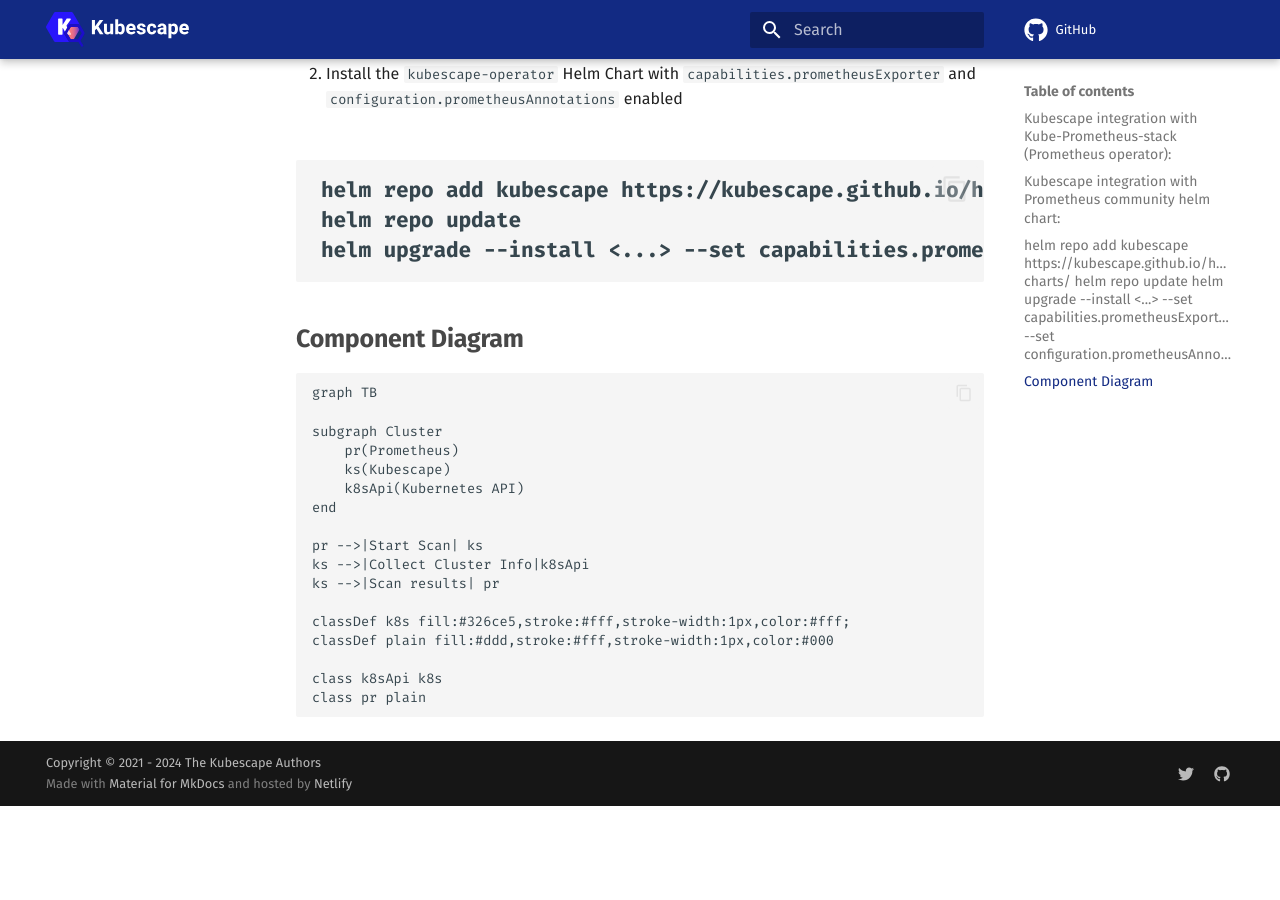
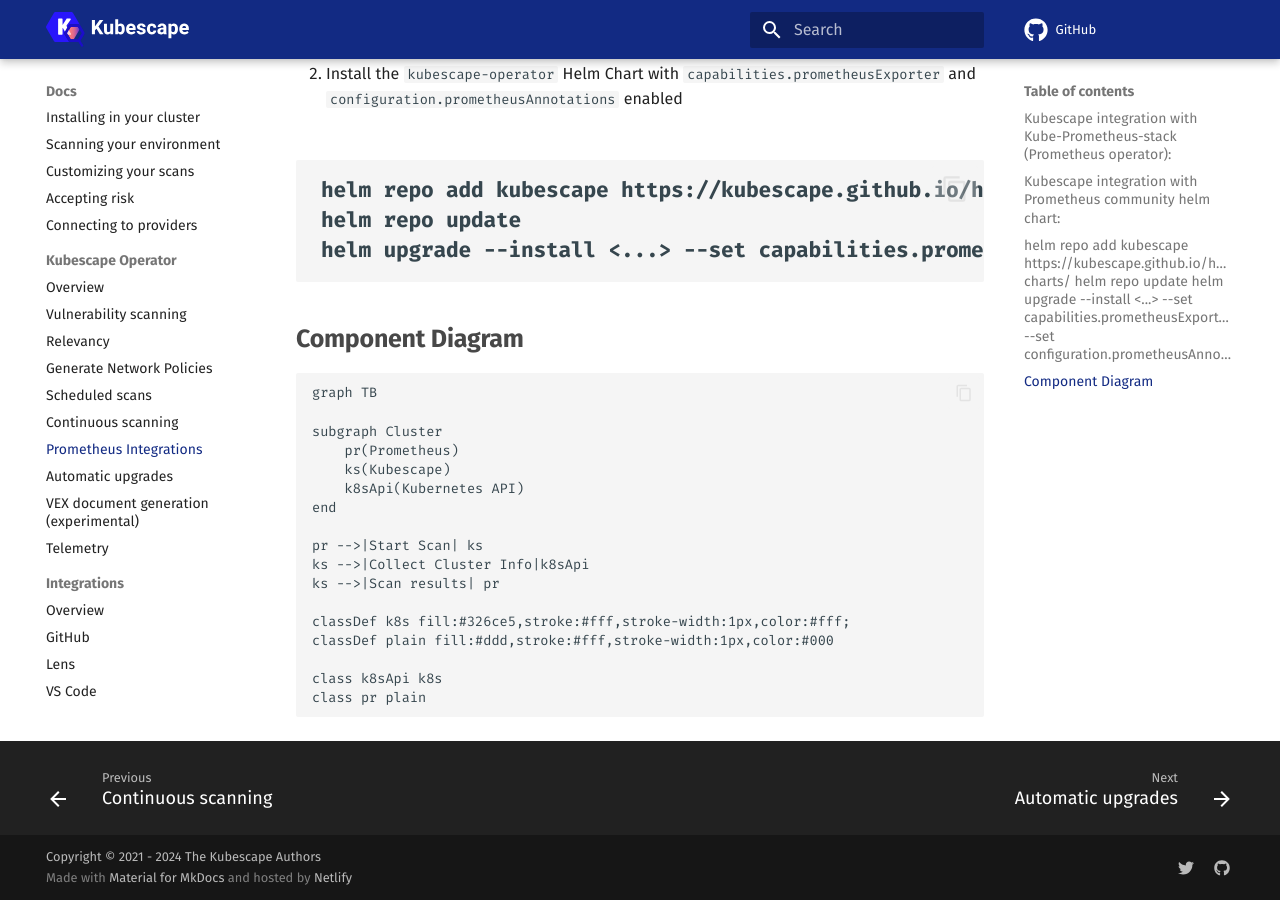
Before and after one commit to kubescape/kubescape.io, an MkDocs documentation site: the page built from docs/docs/operator/prometheus-integration.md, in a window 1280 px wide and 900 px high, scrolled down 1063 px. Built offline with MkDocs 1.6.1 and Material for MkDocs 9.7.7, drawn with Linux system fonts in a browser that asks for light colours; comment, search, counter and statistics services are not loaded; before the commit the page ends 1869 px from its top, so only the background shows below that; some of the changed lines change nothing that is shown.

Commit message:
docs path

```diff
--- a/mkdocs.yml
+++ b/mkdocs.yml
@@ -63,10 +63,10 @@
             - 'Generate Network Policies': '/docs/operator/network-policy-generation.md'
             - 'Scheduled scans': 'docs/operator/scheduled-scans.md'
             - 'Continuous scanning': 'docs/operator/continuous-scanning.md'
-            - 'Prometheus Integrations': 'docs/docs/operator/prometheus-integration.md'
+            - 'Prometheus Integrations': 'docs/operator/prometheus-integration.md'
             - 'Automatic upgrades': 'docs/operator/automatic-release-upgrades.md'
             - 'VEX document generation (experimental)': 'docs/operator/generating-vex.md'
-            - 'Telemetry': 'docs/docs/operator/telemetry.md'
+            - 'Telemetry': 'docs/operator/telemetry.md'
         - Integrations:
             - 'Overview': 'docs/integrations/index.md'
             - 'GitHub': 'docs/integrations/github.md'
```
